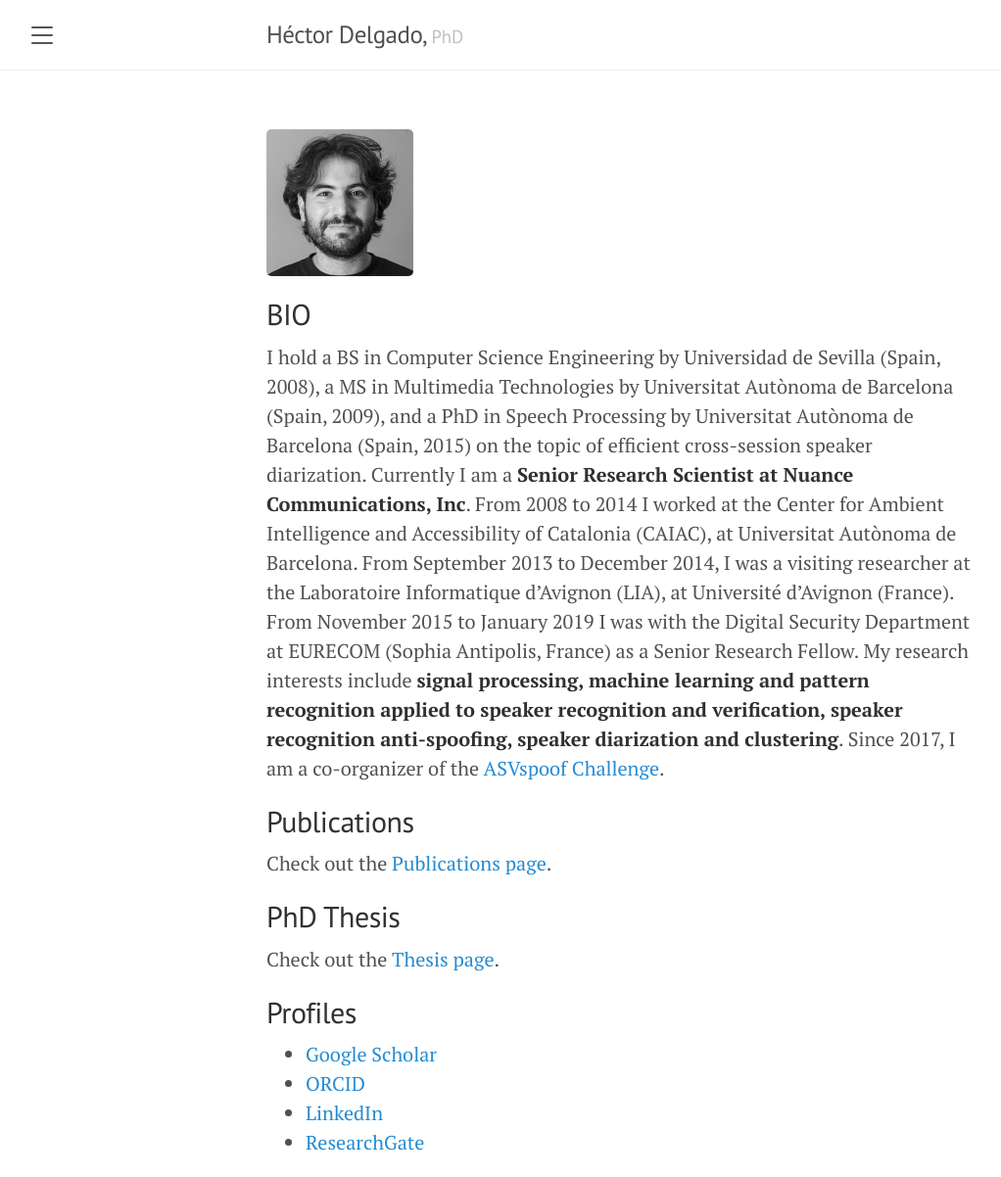
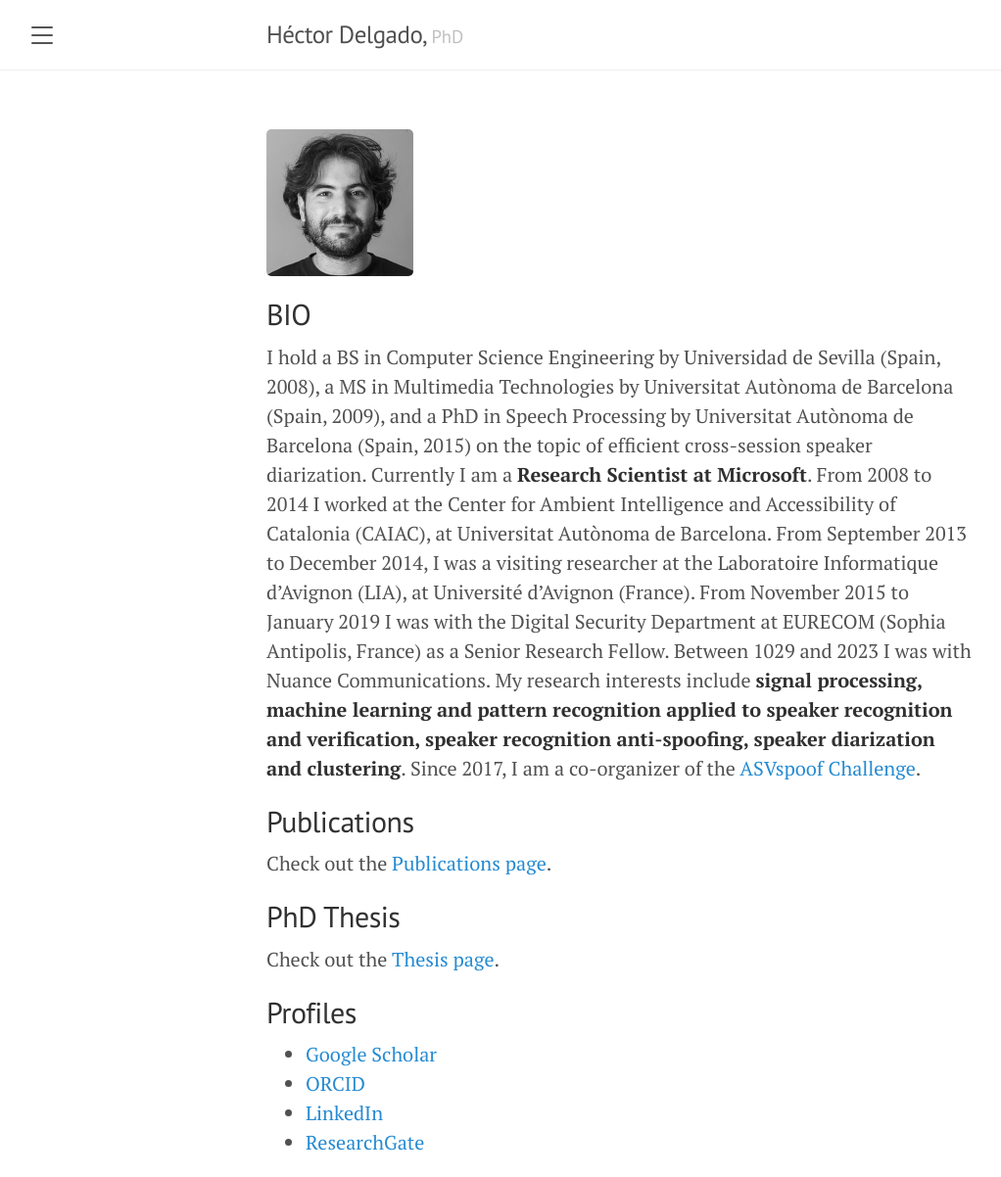
Before and after one commit to h-delgado/h-delgado.github.io, a Jekyll site: the page built from index.md, in a window 1280 px wide. Shown: the whole page at 98% size, without its empty margins (8-1030 px from the left). Built offline with Jekyll 4.4.1, drawn with Linux system fonts in a browser that asks for light colours.

Commit message:
Update bio and affiliation details

```diff
--- a/index.md
+++ b/index.md
@@ -6,7 +6,7 @@ title: Héctor Delgado, PhD
 <img src='{{ "/images/HD-300x300.jpg" | relative_url }}' width="150" />
 
 ## BIO
-I hold a BS in Computer Science Engineering by Universidad de Sevilla (Spain, 2008), a MS in Multimedia Technologies by Universitat Autònoma de Barcelona (Spain, 2009), and a PhD in Speech Processing by Universitat Autònoma de Barcelona (Spain, 2015) on the topic of efficient cross-session speaker diarization. Currently I am a **Senior Research Scientist at Nuance Communications, Inc**. From 2008 to 2014 I worked at the Center for Ambient Intelligence and Accessibility of Catalonia (CAIAC), at Universitat Autònoma de Barcelona. From September 2013 to December 2014, I was a visiting researcher at the Laboratoire Informatique d’Avignon (LIA), at Université d’Avignon (France). From November 2015 to January 2019 I was with the Digital Security Department at EURECOM (Sophia Antipolis, France) as a Senior Research Fellow. My research interests include **signal processing, machine learning and pattern recognition applied to speaker recognition and verification, speaker recognition anti-spoofing, speaker diarization and clustering**. Since 2017, I am a co-organizer of the [ASVspoof Challenge](https://www.asvspoof.org/).
+I hold a BS in Computer Science Engineering by Universidad de Sevilla (Spain, 2008), a MS in Multimedia Technologies by Universitat Autònoma de Barcelona (Spain, 2009), and a PhD in Speech Processing by Universitat Autònoma de Barcelona (Spain, 2015) on the topic of efficient cross-session speaker diarization. Currently I am a **Research Scientist at Microsoft**. From 2008 to 2014 I worked at the Center for Ambient Intelligence and Accessibility of Catalonia (CAIAC), at Universitat Autònoma de Barcelona. From September 2013 to December 2014, I was a visiting researcher at the Laboratoire Informatique d’Avignon (LIA), at Université d’Avignon (France). From November 2015 to January 2019 I was with the Digital Security Department at EURECOM (Sophia Antipolis, France) as a Senior Research Fellow. Between 1029 and 2023 I was with Nuance Communications. My research interests include **signal processing, machine learning and pattern recognition applied to speaker recognition and verification, speaker recognition anti-spoofing, speaker diarization and clustering**. Since 2017, I am a co-organizer of the [ASVspoof Challenge](https://www.asvspoof.org/).
 
 ## Publications
 Check out the [Publications page]({{ site.url }}/publications).
```
